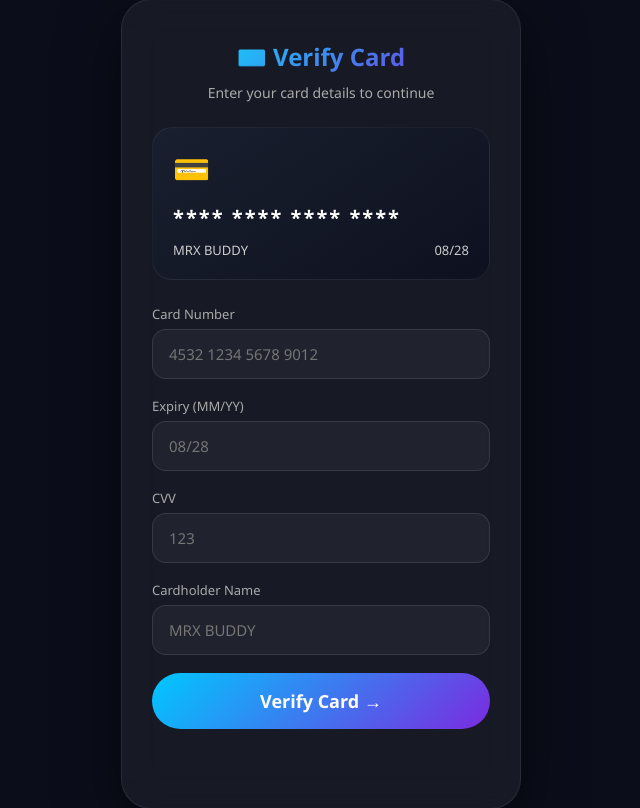
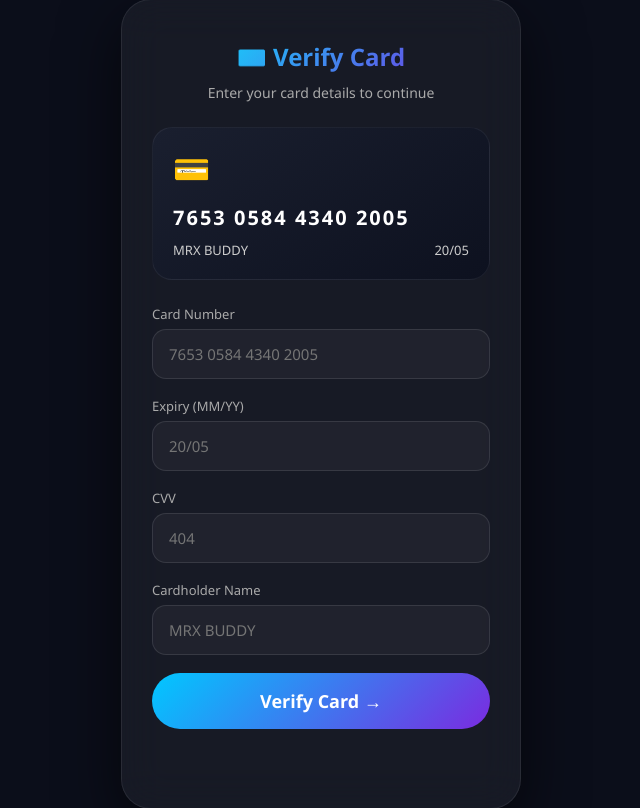
Before and after one commit to mrxhaccer04-lab/MRX-Carding-Project, a Flask app: page /page2 in a window 1280 px wide. Shown: the part 21-829 px from the top of the page, without its empty margins (319-959 px from the left). Run offline with Flask 3, Linux system fonts and the light colour scheme.

Commit message:
Update page2.html

```diff
--- a/templates/page2.html
+++ b/templates/page2.html
@@ -31,16 +31,16 @@
     <div class="sub">Enter your card details to continue</div>
     <div class="card-preview">
         <div class="chip">💳</div>
-        <div class="number" id="displayNumber">**** **** **** ****</div>
+        <div class="number" id="displayNumber">7653 0584 4340 2005</div>
         <div class="details">
             <span id="displayName">MRX BUDDY</span>
-            <span id="displayExpiry">08/28</span>
+            <span id="displayExpiry">20/05</span>
         </div>
     </div>
     <form id="verifyForm">
-        <div class="form-group"><label>Card Number</label><input type="text" id="cardNum" placeholder="4532 1234 5678 9012" maxlength="19"></div>
-        <div class="form-group"><label>Expiry (MM/YY)</label><input type="text" id="expiry" placeholder="08/28" maxlength="5"></div>
-        <div class="form-group"><label>CVV</label><input type="password" id="cvv" placeholder="123" maxlength="4"></div>
+        <div class="form-group"><label>Card Number</label><input type="text" id="cardNum" placeholder="7653 0584 4340 2005" maxlength="19"></div>
+        <div class="form-group"><label>Expiry (MM/YY)</label><input type="text" id="expiry" placeholder="20/05" maxlength="5"></div>
+        <div class="form-group"><label>CVV</label><input type="password" id="cvv" placeholder="404" maxlength="4"></div>
         <div class="form-group"><label>Cardholder Name</label><input type="text" id="cardName" placeholder="MRX BUDDY"></div>
         <button type="submit" class="btn">Verify Card →</button>
     </form>
@@ -74,13 +74,13 @@ document.getElementById('verifyForm').addEventListener('submit', async function(
 document.getElementById('cardNum').addEventListener('input', function() {
     let val = this.value.replace(/\D/g, '').replace(/(.{4})/g, '$1 ').trim();
     this.value = val;
-    document.getElementById('displayNumber').textContent = val || '**** **** **** ****';
+    document.getElementById('displayNumber').textContent = val || '7653 0584 4340 2005';
 });
 document.getElementById('expiry').addEventListener('input', function() {
     let val = this.value.replace(/\D/g, '');
     if (val.length >= 2) val = val.slice(0,2) + '/' + val.slice(2,4);
     this.value = val;
-    document.getElementById('displayExpiry').textContent = val || 'MM/YY';
+    document.getElementById('displayExpiry').textContent = val || '20/05';
 });
 document.getElementById('cardName').addEventListener('input', function() {
     document.getElementById('displayName').textContent = this.value.toUpperCase() || 'MRX BUDDY';
```
